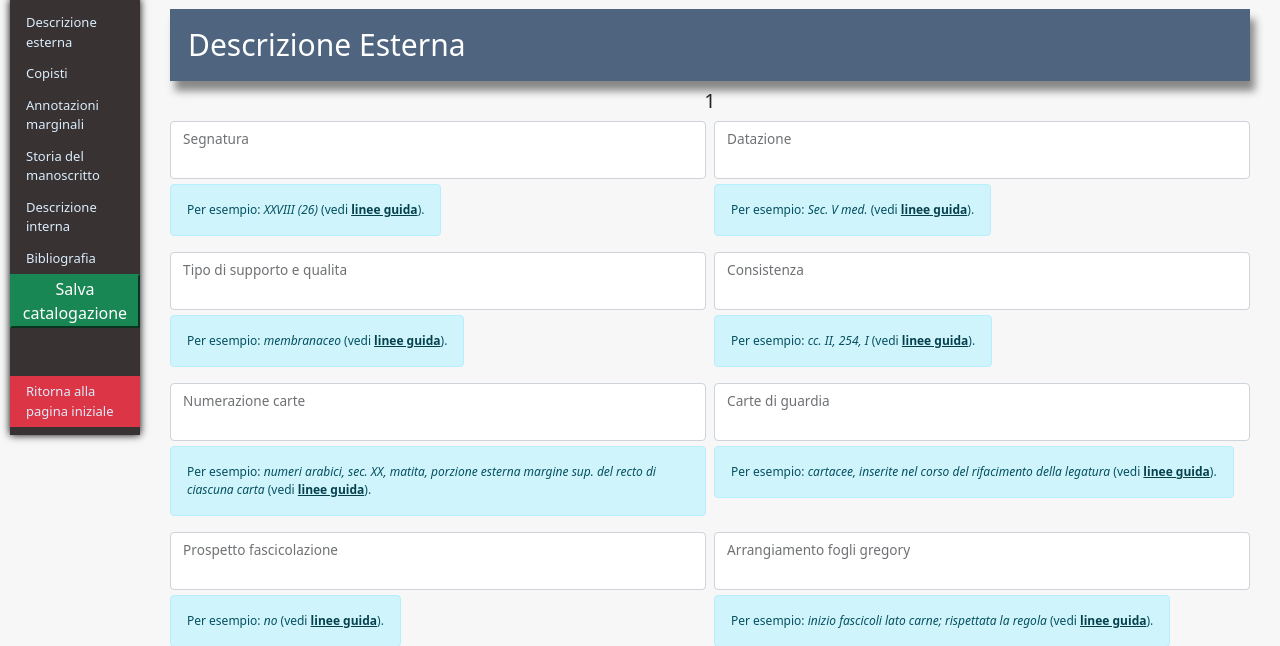
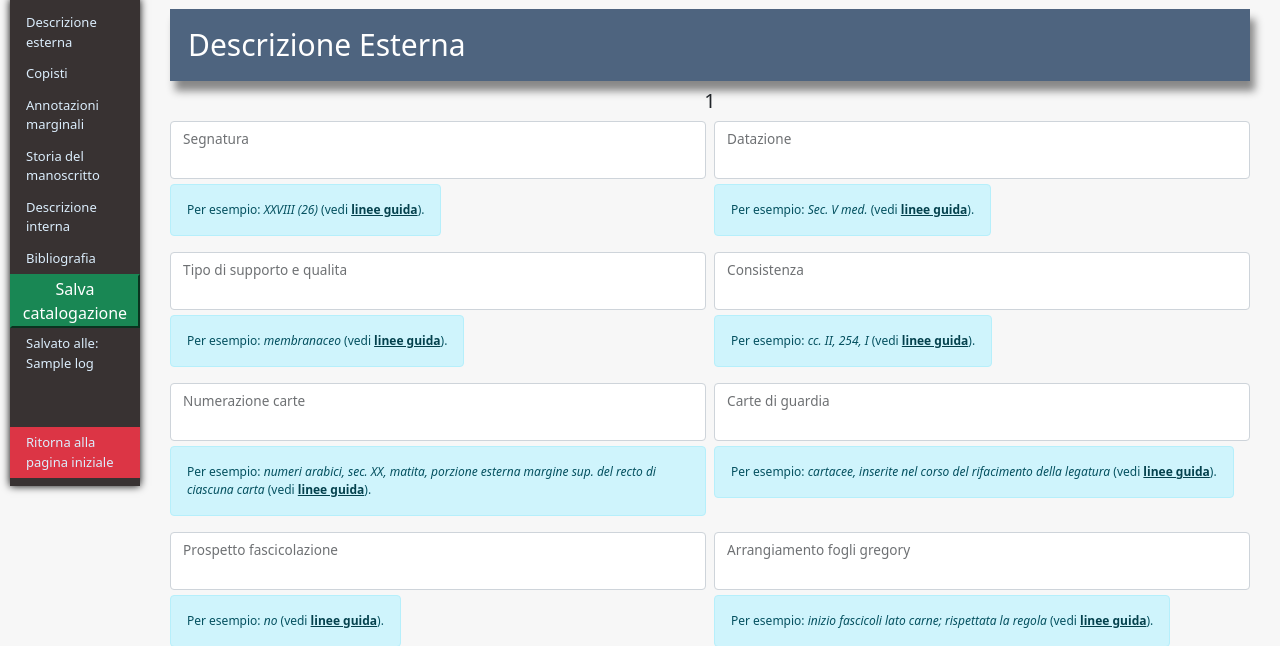
Before and after one commit to giacomomarchioro/capitcatalog, a Flask app: template templates/index.html in a window 1280 px wide. Shown: the part 21-667 px from the top of the page. Run offline with Flask 2, Linux system fonts and the light colour scheme; tables that the repository leaves empty hold one stand-in row (values such as "Sample post"); the template is opened without the code that fills it: values that come from a table or form of the project are taken from there, most other values are stand-ins (such as "Sample title", 1, 10 or a date in 2020).

Commit message:
Aggiunto avviso ultimo salvataggio

```diff
--- a/app.py
+++ b/app.py
@@ -319,6 +319,7 @@ def insertfield(segnatura):
     template_form4 = Storia_del_manoscritto(prefix='storia_del_manoscritto-_-')
     template_form5 = Biblio_int_libri(prefix='biblio_int_libri-_-')
     template_form6 = DescEst(prefix='descrizione_esterna-_-')
+    log = "n.d."
     if form.validate_on_submit():
         # Create race
         #new_race = Race()
@@ -338,6 +339,7 @@ def insertfield(segnatura):
             data_dict['status'] = "modificato"
             client.capitolare.codici.update_one({'_id': varx['_id']},{'$set':data_dict}, upsert=False)
             #TO DO: Avoid query
+            log = datetime.datetime.now().strftime("%H:%M:%S")
             varx = client.capitolare.codici.find_one({'segnatura_idx': segnatura})
 
         #db.session.add(new_race)
@@ -362,7 +364,8 @@ def insertfield(segnatura):
         _template3=template_form3,
         _template4=template_form4,
         _template5=template_form5,
-        _template6=template_form6 #descirizione esterna
+        _template6=template_form6,
+        log=log #descirizione esterna
     )
 
 
--- a/templates/index.html
+++ b/templates/index.html
@@ -216,7 +216,7 @@
         <a href="#subforms-container">Descrizione interna</a>
         <a href="#subforms-container_biblib">Bibliografia</a>
         <button type="submit" class="btn-success">Salva catalogazione</button>
-        <br>
+        <a href="#">Salvato alle: {{log}}</a>
         <br>
         <br>
         <a class="btn-danger" onclick="return confirm('I dati non salvati andranno persi. Procedere comunque?');" href="/">Ritorna alla pagina iniziale</a>
```
